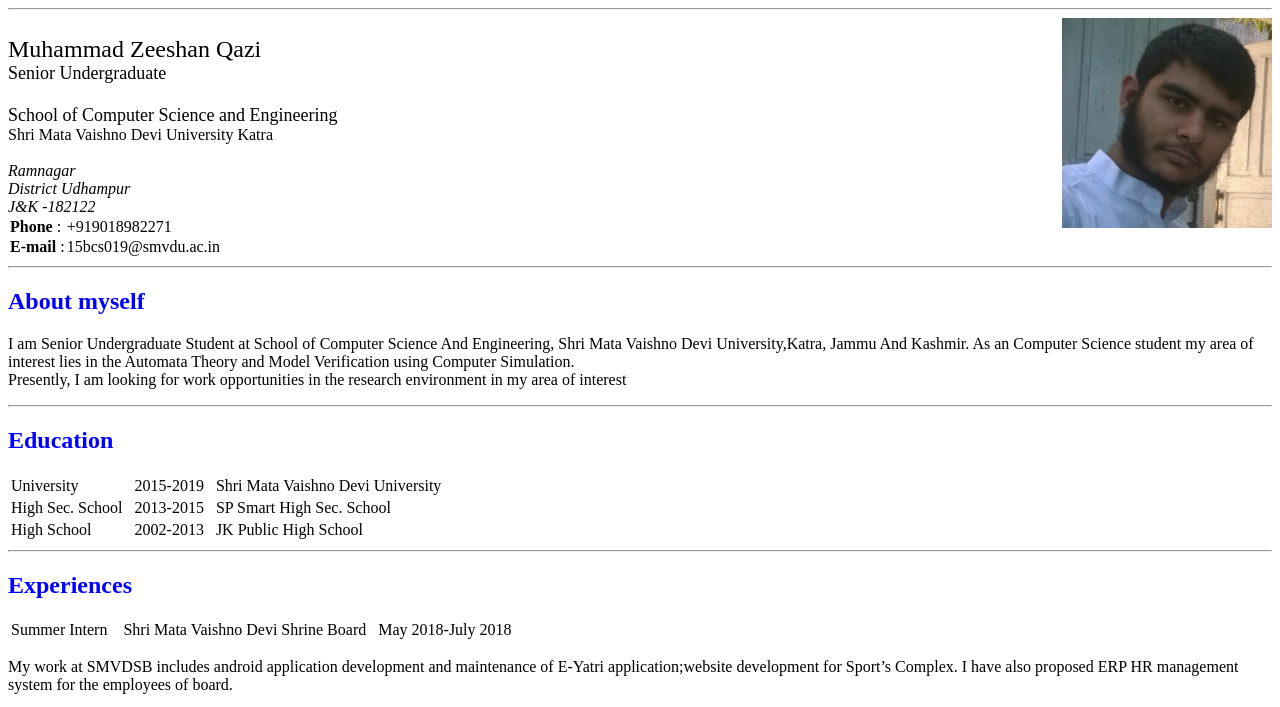
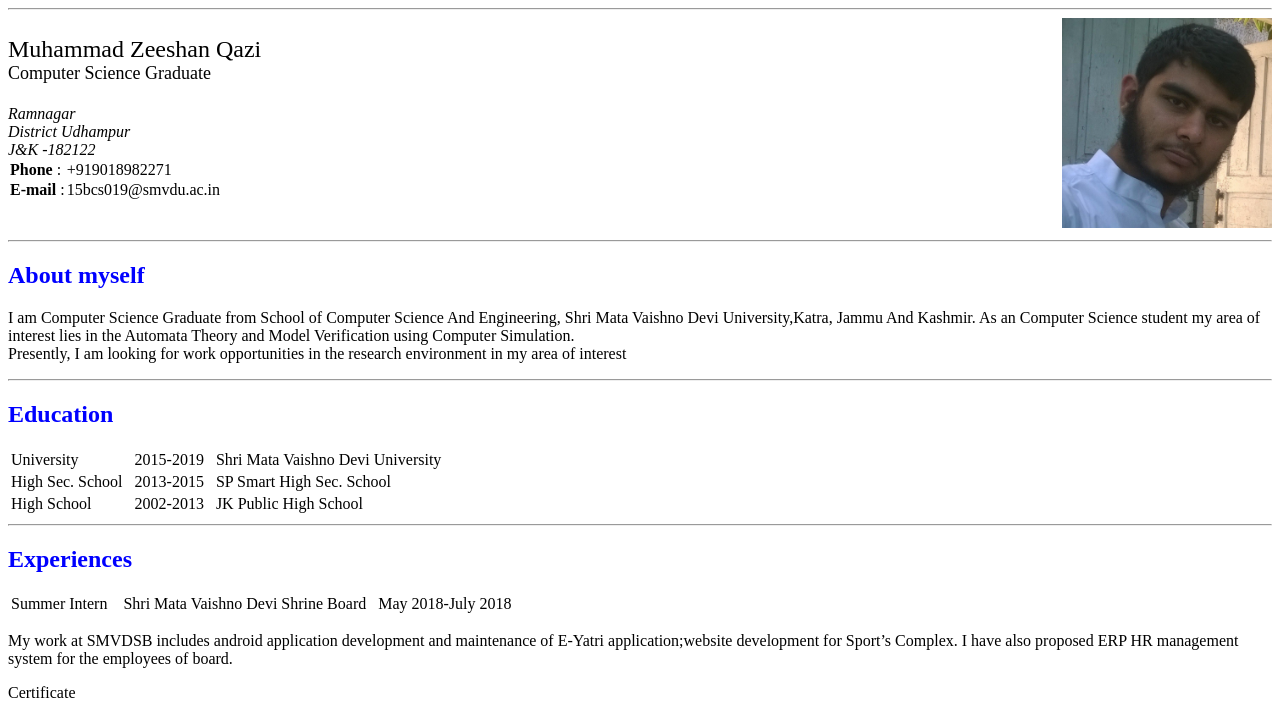
Before and after one commit to mzeeqazi/mzeeqazi.github.io, a plain HTML site: page index.html in a window 1280 px wide. Shown: the top 707 px of the page. Drawn offline with Linux system fonts and the light colour scheme.

Commit message:
changed senior undergraduate to Graduate

```diff
--- a/index.html
+++ b/index.html
@@ -15,9 +15,7 @@
 				<td>
 				<br>
 					<font size="5">Muhammad Zeeshan Qazi<br></font>
-					<font size="4">Senior Undergraduate<br><br></font>
-					<font size="4">School of Computer Science and Engineering<br></font>
-					<a href="http://www.smvdu.ac.in">Shri Mata Vaishno Devi University Katra<br><br></a>
+					<font size="4">Computer Science Graduate<br><br></font>
 					<address>Ramnagar<br>District Udhampur<br> J&amp;K -182122
 					</address>
 					<table cellpadding="0">
@@ -34,7 +32,7 @@
 	</table>
     <hr>
     <h2 style="color: blue">About myself</h2>
-    <p>I am Senior Undergraduate Student at School of Computer Science And Engineering, Shri Mata Vaishno Devi University,Katra, Jammu And Kashmir. As an Computer Science student my area of interest lies in the Automata Theory and Model Verification using Computer Simulation.<br>Presently, I am looking for work opportunities in the research environment in my area of interest</p>
+    <p>I am Computer Science Graduate from School of Computer Science And Engineering, Shri Mata Vaishno Devi University,Katra, Jammu And Kashmir. As an Computer Science student my area of interest lies in the Automata Theory and Model Verification using Computer Simulation.<br>Presently, I am looking for work opportunities in the research environment in my area of interest</p>
     <hr>
     <h2 style="color: blue">Education</h2>
     <table>
```
